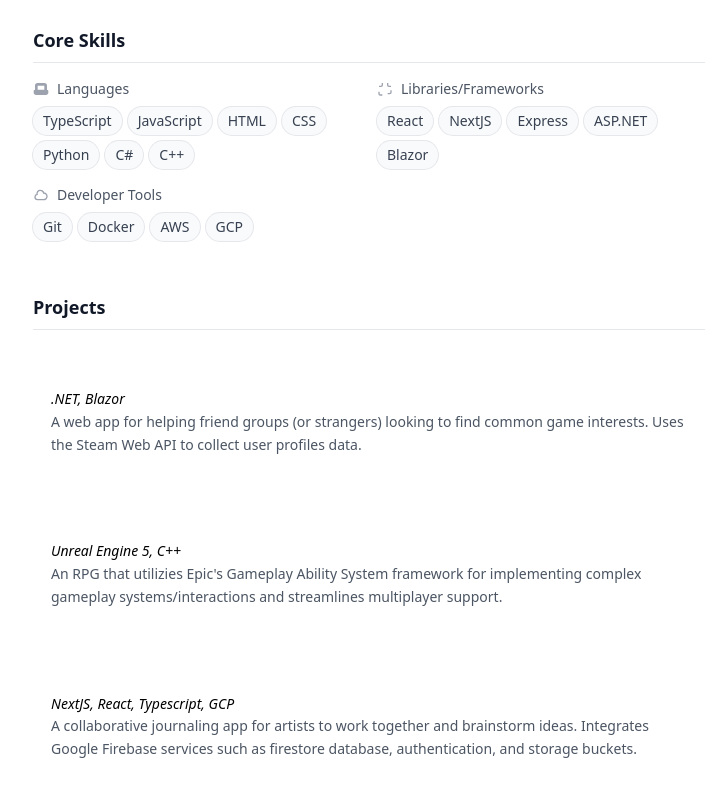
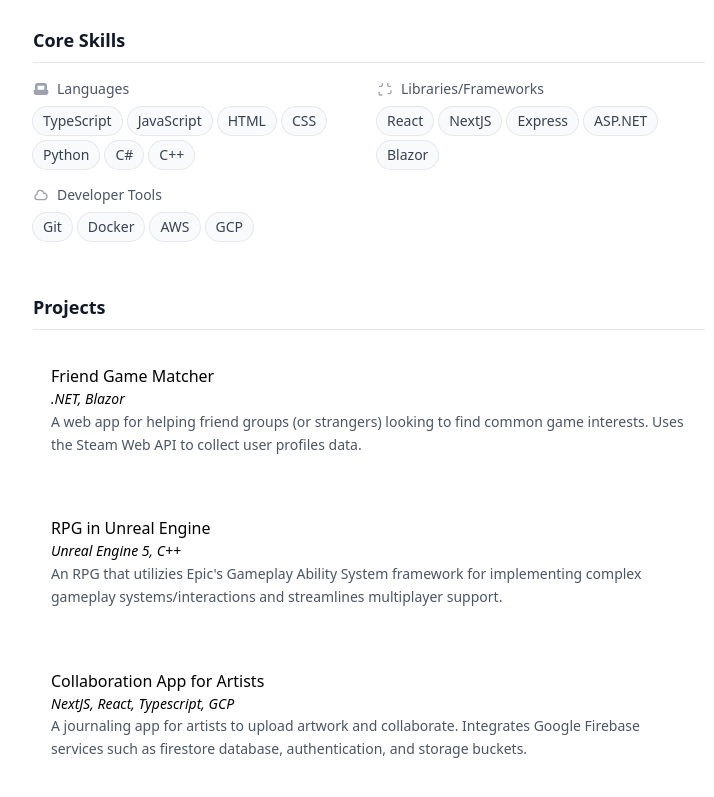
Before and after one commit to JSandhu223/portfolio, a Next.js app: page / in a window 1280 px wide. Shown: the part 611-1408 px from the top of the page, without its empty margins (271-985 px from the left). Built offline with nearby package versions, Linux system fonts and the light colour scheme.

Commit message:
Added hover effect to skills.

```diff
--- a/app/components/ExperienceSection.tsx
+++ b/app/components/ExperienceSection.tsx
@@ -22,7 +22,7 @@
 			link: 'https://github.com/J-essicaTran/inklink',
 			appType: 'Web App',
 			techStack: 'NextJS, React, Typescript, GCP',
-			description: 'A collaborative journaling app for artists to work together and brainstorm ideas. Integrates Google Firebase services such as firestore database, authentication, and storage buckets.',
+			description: 'A journaling app for artists to upload artwork and collaborate. Integrates Google Firebase services such as firestore database, authentication, and storage buckets.',
 		},
 	];
 
@@ -54,10 +54,10 @@
 				<div className="flex flex-wrap justify-start gap-6">
 					{experiences.map((exp) => (
 						<div key={exp.appType} className="border-solid border-2 border-white rounded-md overflow-hidden w-full flex flex-row">
-							<a href={exp.link} target="_blank" className="hover:bg-sky-700">
+							<a href={exp.link} target="_blank" className="hover:bg-blue-300 dark:hover:bg-blue-950">
 								<div className="p-4">
 									{/* <img className="" src={exp.image}></img> */}
-									<h2 className="dark: text-white">{exp.project}</h2>
+									<h2 className="text-black dark:text-white">{exp.project}</h2>
 									<p className="text-sm italic text-black dark:text-white leading-relaxed">{exp.techStack}</p>
 									<p className="mt-auto mb-auto text-sm text-gray-600 dark:text-gray-400 leading-relaxed">{exp.description}</p>
 								</div>
--- a/app/components/SkillsSection.tsx
+++ b/app/components/SkillsSection.tsx
@@ -46,10 +46,9 @@
 							</div>
 							<div className="flex flex-wrap gap-1.5">
 								{skillGroup.items.map((skill) => (
-									<span
-										key={skill}
-										className="px-2.5 py-1 text-sm bg-gray-50 dark:bg-gray-800 text-gray-700 dark:text-gray-300 rounded-full ring-1 ring-gray-200 dark:ring-gray-700"
-									>
+									<span key={skill}
+										  className="px-2.5 py-1 text-sm bg-gray-50 dark:bg-gray-800 text-gray-700 dark:text-gray-300 rounded-full
+										  			 ring-1 ring-gray-200 dark:ring-gray-700 hover:bg-blue-300 dark:hover:bg-gray-950">
 										{skill}
 									</span>
 								))}
```
